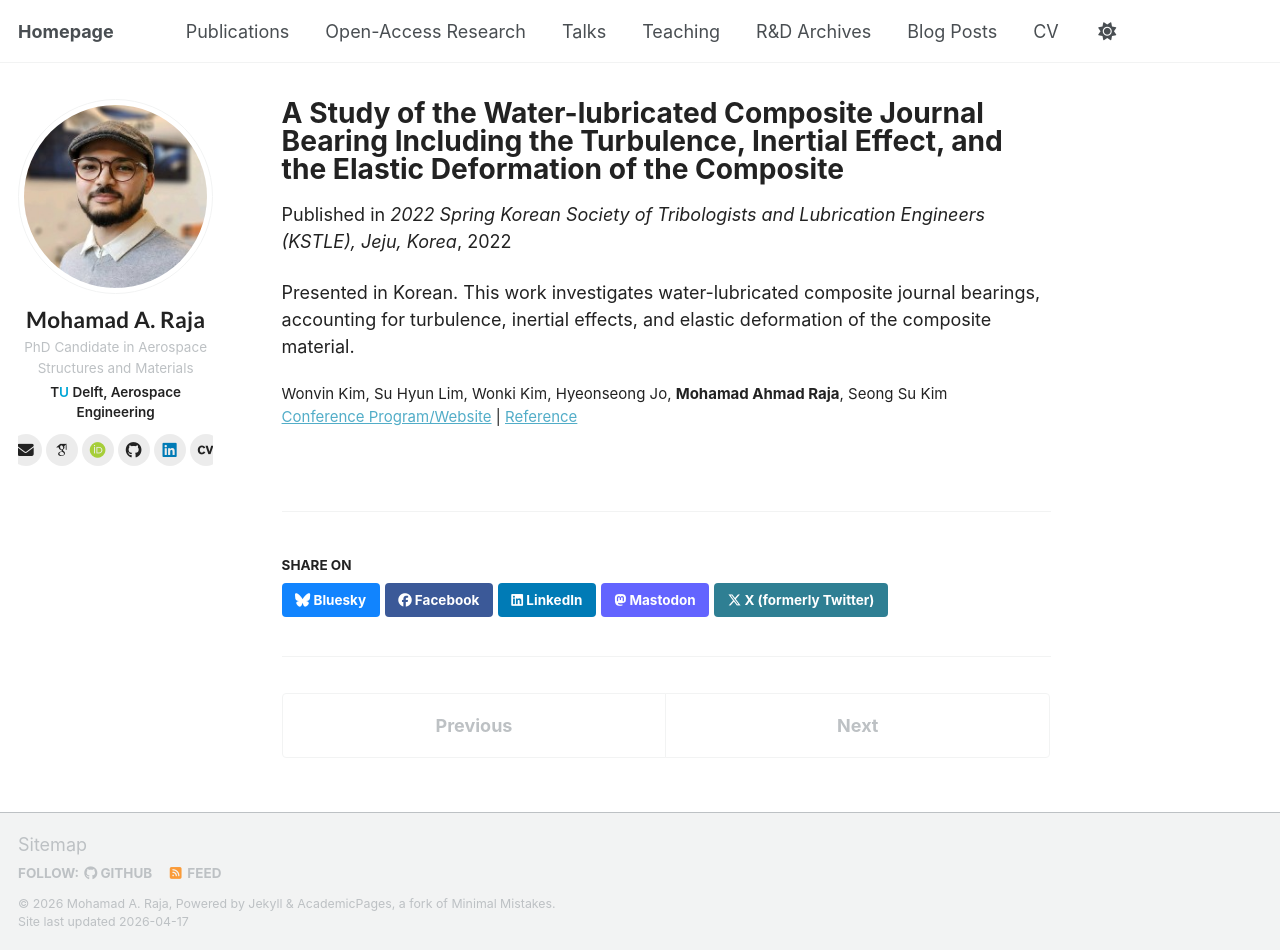
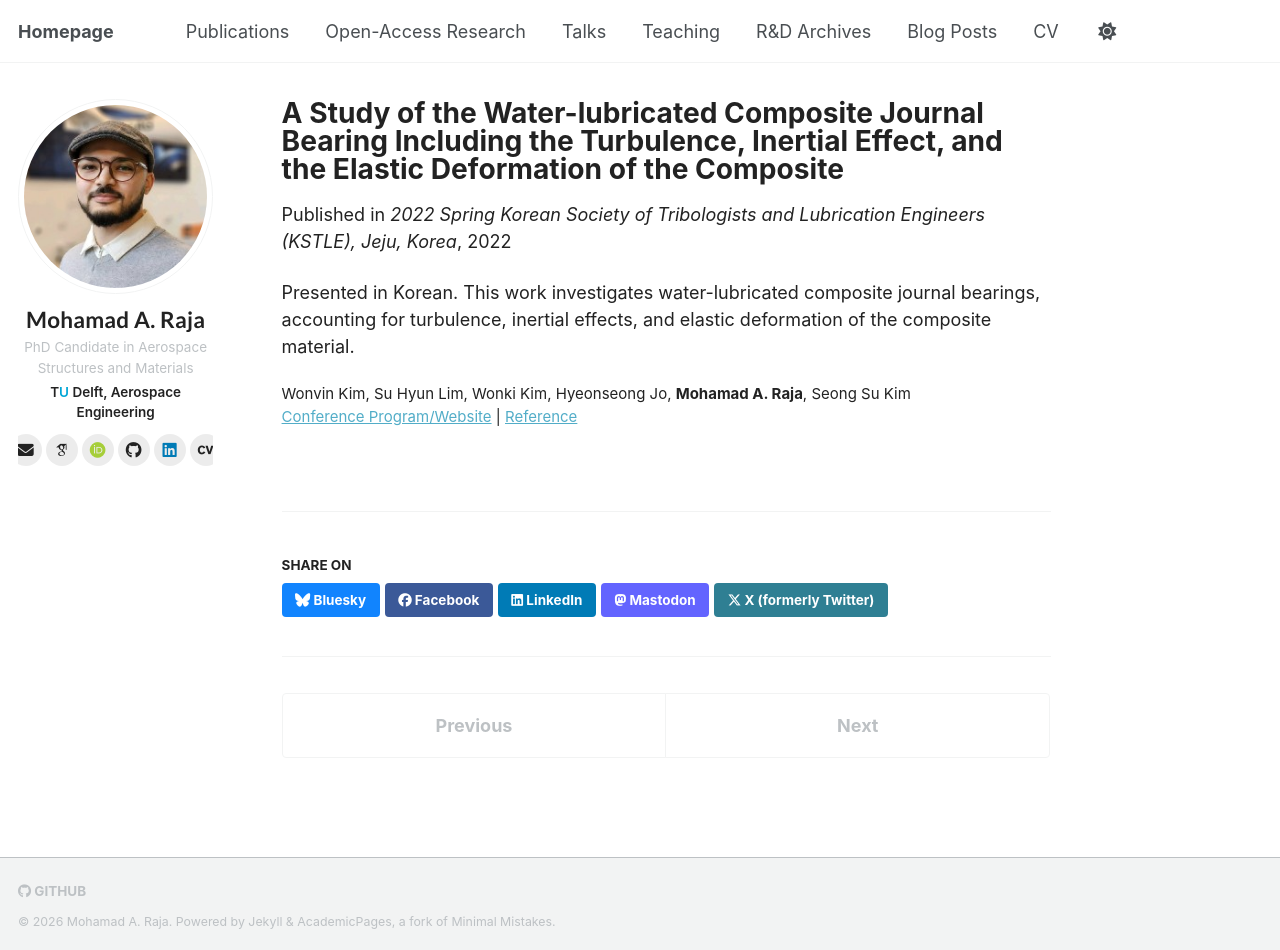
Before and after one commit to MohamadA-RJ/mohamada-rj.github.io, a Jekyll site: the page built from _publications/Conf_20220420.md, in a window 1280 px wide and 950 px high. Built offline with Jekyll 4.4.1, drawn with Linux system fonts in a browser that asks for light colours; some web fonts are replaced; a script bundle is joined from its source files by our own code; library files that are not in the unit come from our copies.

Commit message:
Edited Footer info.

```diff
--- a/_includes/footer.html
+++ b/_includes/footer.html
@@ -1,25 +1,13 @@
 {% include base_path %}
 
-{% if site.author.github or site.author.bitbucket or site.atom_feed.hide != true %}
 <div class="page__footer-follow">
   <ul class="social-icons">
-    {% if site.data.ui-text[site.locale].follow_label %}
-      <li><strong>{{ site.data.ui-text[site.locale].follow_label }}</strong></li>
-    {% endif %}
     {% if site.author.github %}
       <li><a href="https://github.com/{{ site.author.github }}"><i class="fab fa-github" aria-hidden="true"></i> GitHub</a></li>
     {% endif %}
-    {% if site.author.bitbucket %}
-      <li><a href="https://bitbucket.org/{{ site.author.bitbucket }}"><i class="fab fa-bitbucket" aria-hidden="true"></i> Bitbucket</a></li>
-    {% endif %}
-    {% if site.atom_feed.hide != true %}
-    <li><a href="{% if site.atom_feed.path %}{{ site.atom_feed.path }}{% else %}{{ base_path }}/feed.xml{% endif %}"><i class="fa fa-fw fa-rss-square" aria-hidden="true"></i> {{ site.data.ui-text[site.locale].feed_label | default: "Feed" }}</a></li>
-    {% endif %}
   </ul>
 </div>
-{% endif %}
 
 <div class="page__footer-copyright">
-  &copy; {{ site.time | date: '%Y' }} {{ site.name | default: site.title }}, {{ site.data.ui-text[site.locale].powered_by | default: "Powered by" }} <a href="https://jekyllrb.com" rel="nofollow">Jekyll</a> &amp; <a href="https://github.com/academicpages/academicpages.github.io">AcademicPages</a>, a fork of <a href="https://mademistakes.com/work/minimal-mistakes-jekyll-theme/" rel="nofollow">Minimal Mistakes</a>.<br />
-  Site last updated {{ "now" | date: '%Y-%m-%d' }}
+  &copy; {{ site.time | date: '%Y' }} Mohamad A. Raja. Powered by <a href="https://jekyllrb.com" rel="nofollow">Jekyll</a> &amp; <a href="https://github.com/academicpages/academicpages.github.io">AcademicPages</a>, a fork of <a href="https://mademistakes.com/work/minimal-mistakes-jekyll-theme/" rel="nofollow">Minimal Mistakes</a>.
 </div>
--- a/_includes/footer/custom.html
+++ b/_includes/footer/custom.html
@@ -1,6 +1,4 @@
 <!-- start custom footer snippets -->
-
-<a href="/sitemap/">Sitemap</a>
 
 <!-- Support for MatJax -->
 <script defer src="https://cdnjs.cloudflare.com/polyfill/v3/polyfill.min.js?features=es6"></script>
--- a/_publications/Conf_20220420.md
+++ b/_publications/Conf_20220420.md
@@ -8,6 +8,6 @@
 venue: '2022 Spring Korean Society of Tribologists and Lubrication Engineers (KSTLE), Jeju, Korea'
 conferenceurl: '/files/Conf_20220420_Prog.pdf'
 paperlink: 'https://www.dbpia.co.kr/Journal/articleDetail?nodeId=NODE11167831'
-citation: 'Wonvin Kim, Su Hyun Lim, Wonki Kim, Hyeonseong Jo, Mohamad Ahmad Raja, Seong Su Kim'
+citation: 'Wonvin Kim, Su Hyun Lim, Wonki Kim, Hyeonseong Jo, Mohamad A. Raja, Seong Su Kim'
 ---
 Presented in Korean. This work investigates water-lubricated composite journal bearings, accounting for turbulence, inertial effects, and elastic deformation of the composite material.
```
